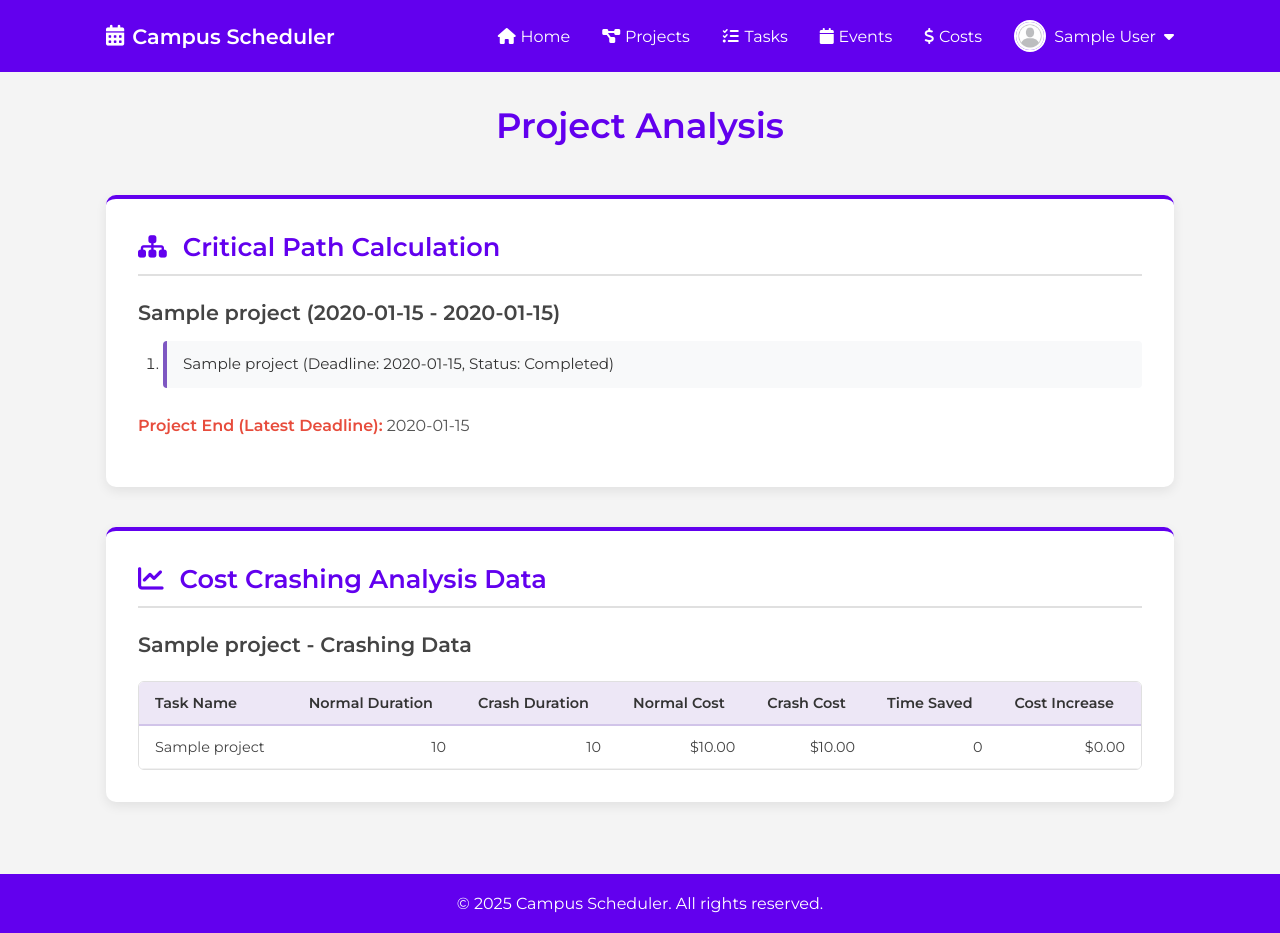
After one commit to awerks/preginex, a Flask app: page /analysis in a window 1280 px wide. The commit adds this page. Run offline with Flask 3, Linux system fonts and the light colour scheme; the visitor is signed in with stand-in values (Sample User, id 1); a database or web service that is not in the repository returns one stand-in record (values such as "Sample title"); some libraries are stand-ins or nearby versions.

Commit message:
Add cost crush and critical path calculations

```diff
--- a/app.py
+++ b/app.py
@@ -31,10 +31,11 @@ logger.info("Logging setup complete.")
 
 
 @app.route("/")
-@login_required
 def index():
 
-    user = session.get("name") or session.get("username").split("@")[0]
+    user = session.get("name")
+    if not user and session.get("username"):
+        user = session["username"].split("@")[0]
     return render_template("index.html", user=user)
 
 
@@ -186,8 +187,6 @@ def create_task():
 
     if "role_name" not in session or session["role_name"] not in ["Admin", "Manager"]:
         return "Unauthorized Access"
-    # if session["role_name"] == "Admin":
-    #     return "Only managers can create tasks"
 
     if request.method == "POST":
         task_name = request.form["task_name"]
@@ -353,6 +352,69 @@ def get_events():
     return jsonify(result if result else [])
 
 
+@app.route("/analysis", methods=["GET"])
+@login_required
+def analysis():
+    if "role_name" not in session or session["role_name"] not in ["Admin", "Manager"]:
+        flash("Unauthorized access.", "error")
+        return redirect(url_for("login"))
+
+    db = get_db()
+    projects_data = []
+    with db.cursor(cursor_factory=RealDictCursor) as cursor:
+
+        cursor.execute(
+            """
+            SELECT p.project_id, p.project_name, p.start_date, p.end_date,
+                   t.task_id, t.task_name, t.deadline, t.status, t.normal_duration, t.crash_duration,
+                   t.normal_cost, t.crash_cost
+            FROM projects p
+            LEFT JOIN tasks t ON p.project_id = t.project_id
+            WHERE t.task_id IS NOT NULL
+            ORDER BY p.project_id, t.deadline ASC;
+        """
+        )
+        rows = cursor.fetchall()
+
+        current_project_id = None
+        project_tasks = []
+        for row in rows:
+            if row["project_id"] != current_project_id:
+                if current_project_id is not None and project_tasks:
+                    projects_data[-1]["tasks"] = project_tasks
+                projects_data.append(
+                    {
+                        "project_id": row["project_id"],
+                        "project_name": row["project_name"],
+                        "start_date": row["start_date"],
+                        "end_date": row["end_date"],
+                        "tasks": [],
+                    }
+                )
+                current_project_id = row["project_id"]
+                project_tasks = []
+
+            project_tasks.append(
+                {
+                    "task_id": row["task_id"],
+                    "task_name": row["task_name"],
+                    "deadline": row["deadline"],
+                    "status": row["status"],
+                    "normal_duration": row["normal_duration"],
+                    "crash_duration": row["crash_duration"],
+                    "normal_cost": row["normal_cost"],
+                    "crash_cost": row["crash_cost"],
+                }
+            )
+
+        if projects_data and project_tasks:
+            projects_data[-1]["tasks"] = project_tasks
+
+    projects_data = [p for p in projects_data if p.get("tasks")]
+
+    return render_template("analysis.html", projects_data=projects_data)
+
+
 @app.route("/about", methods=["GET"])
 @login_required
 def about():
--- a/documentation/database/schema.sql
+++ b/documentation/database/schema.sql
@@ -33,6 +33,10 @@ CREATE TABLE IF NOT EXISTS tasks(
     status VARCHAR(50) DEFAULT 'Pending', -- 'Pending', 'In Progress', 'Completed'
     project_id INTEGER NOT NULL,
     assigned_to INTEGER NOT NULL,  -- Worker/Employee assigned to this task
+    normal_duration INTEGER DEFAULT 0,
+    crash_duration INTEGER DEFAULT 0,
+    crash_cost INTEGER DEFAULT 0,
+    normal_cost INTEGER DEFAULT 0,
     FOREIGN KEY (project_id) REFERENCES projects(project_id),
     FOREIGN KEY (assigned_to) REFERENCES users(user_id)
 );
--- a/static/css/styles.css
+++ b/static/css/styles.css
@@ -334,7 +334,7 @@ footer {
 }
 
 
-@media (max-width: 768px) {
+@media (max-width: 1024px) {
 
     .nav-toggle {
         display: block;
@@ -348,7 +348,7 @@ footer {
         top: 60px;
         left: 0;
         width: 100%;
-        font-size: 1.2rem;
+        font-size: 1.5rem;
         height: calc(100% - 60px);
         background-color: #6200ee;
         padding-top: 2rem;
@@ -447,7 +447,7 @@ footer {
     width: 100%;
     padding: 0.5rem;
     border: 1px solid #ccc;
-
+    font-size: .875rem;
     border-radius: 4px;
 }
 
@@ -640,7 +640,7 @@ footer {
 
 .task-form label {
     display: block;
-    margin-bottom: 0.5rem;
+    margin-bottom: 1rem;
     font-weight: 600;
     color: #333;
 }
@@ -867,3 +867,165 @@ h2 {
     resize: vertical;
     min-height: 80px;
 }
+
+.title {
+    text-align: center;
+    margin-bottom: 3rem;
+    color: #6200ee;
+    font-weight: 600;
+    font-size: 2.2rem;
+}
+
+.analysis-section {
+    background-color: #ffffff;
+    padding: 2rem;
+    margin-bottom: 2.5rem;
+    border-radius: 10px;
+    box-shadow: 0 4px 12px rgba(0, 0, 0, 0.08);
+    border-top: 4px solid #6200ee;
+}
+
+.analysis-section h2 {
+    color: #6200ee;
+    margin-top: 0;
+    margin-bottom: 1.5rem;
+    padding-bottom: 0.75rem;
+    border-bottom: 2px solid #e0e0e0;
+    font-size: 1.6rem;
+    font-weight: 600;
+    display: flex;
+    align-items: center;
+    gap: 0.5rem;
+}
+
+.analysis-section h2::before {
+    font-family: "Font Awesome 6 Free";
+    font-weight: 900;
+    margin-right: 0.5rem;
+}
+
+.analysis-section:nth-of-type(1) h2::before {
+    content: "\f0e8";
+}
+
+.analysis-section:nth-of-type(2) h2::before {
+    content: "\f201";
+}
+
+
+.analysis-section h3 {
+    color: #444;
+    margin-top: 1.5rem;
+    margin-bottom: 1rem;
+    font-size: 1.3rem;
+    font-weight: 600;
+}
+
+.analysis-section p {
+    margin-bottom: 1rem;
+    line-height: 1.7;
+    color: #555;
+    font-size: 1rem;
+}
+
+.analysis-section strong {
+    color: #e74c3c;
+    font-weight: 600;
+}
+
+.project-analysis {
+    margin-bottom: 2rem;
+    padding-bottom: 1.5rem;
+    border-bottom: 1px solid #eee;
+}
+
+.project-analysis:last-child {
+    border-bottom: none;
+    margin-bottom: 0;
+    padding-bottom: 0;
+}
+
+.task-list-ordered {
+    padding-left: 25px;
+    list-style: decimal;
+    margin-top: 1rem;
+    margin-bottom: 1.5rem;
+}
+
+.task-list-ordered li {
+    background-color: #f8f9fa;
+    padding: 0.75rem 1rem;
+    margin-bottom: 0.75rem;
+    border-left: 4px solid #7e57c2;
+    font-size: 0.95rem;
+    border-radius: 4px;
+    line-height: 1.5;
+}
+
+.table-responsive {
+    width: 100%;
+    overflow-x: auto;
+    margin-top: 1.5rem;
+    border: 1px solid #e0e0e0;
+    border-radius: 6px;
+}
+
+.cost-crashing-table {
+    width: 100%;
+    border-collapse: collapse;
+    font-size: 0.9rem;
+    background-color: #fff;
+}
+
+.cost-crashing-table thead th {
+    background-color: #ede7f6;
+    color: #333;
+    padding: 0.75rem 1rem;
+    font-weight: 600;
+    border: none;
+    border-bottom: 2px solid #d1c4e9;
+    text-align: left;
+    white-space: nowrap;
+}
+
+.cost-crashing-table tbody td {
+    padding: 0.75rem 1rem;
+    border: none;
+    border-bottom: 1px solid #f1f1f1;
+    color: #444;
+    text-align: right;
+    vertical-align: middle;
+}
+
+.cost-crashing-table tbody td:first-child {
+    text-align: left;
+    font-weight: 500;
+}
+
+.cost-crashing-table tbody tr {
+    transition: background-color 0.2s ease;
+}
+
+.cost-crashing-table tbody tr:nth-child(even) {
+    background-color: #fdfcfe;
+}
+
+.cost-crashing-table tbody tr:hover {
+    background-color: #f5f3f7;
+}
+
+.warning-box {
+    background-color: #fff3cd;
+    color: #856404;
+    border: 1px solid #ffeeba;
+    border-left: 5px solid #ffc107;
+    padding: 1rem 1.5rem;
+    margin-bottom: 2rem;
+    border-radius: 6px;
+    text-align: left;
+}
+
+.warning-box strong {
+    color: #856404;
+    font-weight: 600;
+}
--- /dev/null
+++ b/templates/analysis.html
@@ -0,0 +1,83 @@
+{% extends "base.html" %} {% block title %}Project Analysis{% endblock %} {% block content %}
+<h1 class="title">Project Analysis</h1>
+
+<section class="analysis-section">
+    <h2>Critical Path Calculation</h2>
+
+    {% if projects_data %} {% for project in projects_data %}
+    <div class="project-analysis">
+        <h3>
+            {{ project.project_name }} ({{ project.start_date.strftime('%Y-%m-%d') if project.start_date else 'N/A' }} -
+            {{ project.end_date.strftime('%Y-%m-%d') if project.end_date else 'N/A' }})
+        </h3>
+        {% if project.tasks %}
+        <ol class="task-list-ordered">
+            {% for task in project.tasks %}
+            <li>
+                {{ task.task_name }} (Deadline: {{ task.deadline.strftime('%Y-%m-%d') if task.deadline else 'N/A' }},
+                Status: {{ task.status }})
+            </li>
+            {% endfor %}
+        </ol>
+        <p>
+            <strong>Project End (Latest Deadline):</strong> {{ project.tasks[-1].deadline.strftime('%Y-%m-%d') if
+            project.tasks and project.tasks[-1].deadline else 'N/A' }}
+        </p>
+        {% else %}
+        <p>No tasks found for this project.</p>
+        {% endif %}
+    </div>
+    {% endfor %} {% else %}
+    <p>No projects found with tasks for deadline-based path analysis.</p>
+    {% endif %}
+</section>
+
+<section class="analysis-section">
+    <h2>Cost Crashing Analysis Data</h2>
+
+    {% if projects_data %} {% for project in projects_data %}
+    <div class="project-analysis">
+        <h3>{{ project.project_name }} - Crashing Data</h3>
+        {% if project.tasks %}
+        <div class="table-responsive">
+            <table class="cost-crashing-table">
+                <thead>
+                    <tr>
+                        <th>Task Name</th>
+                        <th>Normal Duration</th>
+                        <th>Crash Duration</th>
+                        <th>Normal Cost</th>
+                        <th>Crash Cost</th>
+                        <th>Time Saved</th>
+                        <th>Cost Increase</th>
+                    </tr>
+                </thead>
+                <tbody>
+                    {% for task in project.tasks %}
+                    <tr>
+                        <td>{{ task.task_name }}</td>
+                        <td>{{ task.normal_duration if task.normal_duration is not none else 'N/A' }}</td>
+                        <td>{{ task.crash_duration if task.crash_duration is not none else 'N/A' }}</td>
+                        <td>{{ "${:,.2f}".format(task.normal_cost) if task.normal_cost is not none else 'N/A' }}</td>
+                        <td>{{ "${:,.2f}".format(task.crash_cost) if task.crash_cost is not none else 'N/A' }}</td>
+                        {% set time_saved = task.normal_duration - task.crash_duration if task.normal_duration is not
+                        none and task.crash_duration is not none else None %}
+                        <td>{{ time_saved if time_saved is not none else 'N/A' }}</td>
+                        {% set cost_increase = task.crash_cost - task.normal_cost if task.crash_cost is not none and
+                        task.normal_cost is not none else None %}
+                        <td>{{ "${:,.2f}".format(cost_increase) if cost_increase is not none else 'N/A' }}</td>
+                    </tr>
+                    {% endfor %}
+                </tbody>
+            </table>
+        </div>
+        {% else %}
+        <p>No tasks found for this project.</p>
+        {% endif %}
+    </div>
+    {% endfor %} {% else %}
+    <p>No projects found with tasks for cost crashing analysis.</p>
+    {% endif %}
+</section>
+
+{% endblock %}
--- a/templates/base.html
+++ b/templates/base.html
@@ -1,23 +1,24 @@
-<!DOCTYPE html>
+<!doctype html>
 <html lang="en">
+    <head>
+        <meta charset="UTF-8" />
+        <title>{% block title %}Campus Event & Task Scheduler{% endblock %}</title>
+        <meta name="viewport" content="width=device-width, initial-scale=1.0" />
+        <link rel="stylesheet" href="{{ url_for('static', filename='css/styles.css') }}" />
+        <link rel="preconnect" href="https://fonts.googleapis.com" />
+        <link rel="preconnect" href="https://fonts.gstatic.com" crossorigin />
+        <link
+            href="https://fonts.googleapis.com/css2?family=Montserrat:wght@300;400;600;700&display=swap"
+            rel="stylesheet" />
+        <link rel="stylesheet" href="https://cdnjs.cloudflare.com/ajax/libs/font-awesome/6.1.1/css/all.min.css" />
+        <link rel="icon" type="image/x-icon" href="{{ url_for('static', filename='images/favicon.ico') }}" />
 
-<head>
-    <meta charset="UTF-8">
-    <title>{% block title %}Campus Event & Task Scheduler{% endblock %}</title>
-    <meta name="viewport" content="width=device-width, initial-scale=1.0">
-    <link rel="stylesheet" href="{{ url_for('static', filename='css/styles.css') }}">
-    <link rel="preconnect" href="https://fonts.googleapis.com">
-    <link rel="preconnect" href="https://fonts.gstatic.com" crossorigin>
-    <link href="https://fonts.googleapis.com/css2?family=Montserrat:wght@300;400;600;700&display=swap" rel="stylesheet">
-    <link rel="stylesheet" href="https://cdnjs.cloudflare.com/ajax/libs/font-awesome/6.1.1/css/all.min.css">
-    <link rel="icon" type="image/x-icon" href="{{ url_for('static', filename='images/favicon.ico') }}">
-
-    <meta property="og:title" content="Campus Scheduler">
-    <meta property="og:description" content="Create and manage your events and tasks easily.">
-    <meta property="og:image" content="https://preginex.fun/static/images/favicon.ico">
-    <meta property="og:url" content="https://preginex.fun">
-    <meta property="og:type" content="website">
-    <meta name="author" content="awerks">
+        <meta property="og:title" content="Campus Scheduler" />
+        <meta property="og:description" content="Create and manage your events and tasks easily." />
+        <meta property="og:image" content="https://preginex.fun/static/images/favicon.ico" />
+        <meta property="og:url" content="https://preginex.fun" />
+        <meta property="og:type" content="website" />
+        <meta name="author" content="awerks" />
     </head>
 
     <body>
@@ -37,28 +38,9 @@
 
                     <ul class="nav-menu">
                         <li class="nav-item">
-                        <a href="{{ url_for('index') }}" class="nav-link">
-                            <i class="fas fa-home"></i> Home
-                        </a>
+                            <a href="{{ url_for('index') }}" class="nav-link"> <i class="fas fa-home"></i> Home </a>
                         </li>
-                    {% if session.get('username') %}
-                    {% if session.get('role_name') in ['Admin','Manager'] %}
-                    <li class="nav-item">
-                        <a href="{{ url_for('projects') }}" class="nav-link">
-                            <i class="fas fa-project-diagram"></i> Projects
-                        </a>
-                    </li>
-                    {% endif %}
-                    <li class="nav-item">
-                        <a href="{{ url_for('tasks') }}" class="nav-link">
-                            <i class="fas fa-tasks"></i> Tasks
-                        </a>
-                    </li>
-                    <li class="nav-item">
-                        <a href="{{ url_for('events') }}" class="nav-link">
-                            <i class="fas fa-calendar"></i> Events
-                        </a>
-                    </li>
+                        {% if not session.get('username') %}
                         <li class="nav-item">
                             <a href="{{ url_for('about') }}" class="nav-link">
                                 <i class="fas fa-info-circle"></i> About
@@ -69,6 +51,28 @@
                                 <i class="fas fa-user-shield"></i> Privacy
                             </a>
                         </li>
+                        {% endif %} {% if session.get('username') %} {% if session.get('role_name') in
+                        ['Admin','Manager'] %}
+                        <li class="nav-item">
+                            <a href="{{ url_for('projects') }}" class="nav-link">
+                                <i class="fas fa-project-diagram"></i> Projects
+                            </a>
+                        </li>
+                        {% endif %}
+                        <li class="nav-item">
+                            <a href="{{ url_for('tasks') }}" class="nav-link"> <i class="fas fa-tasks"></i> Tasks </a>
+                        </li>
+                        <li class="nav-item">
+                            <a href="{{ url_for('events') }}" class="nav-link">
+                                <i class="fas fa-calendar"></i> Events
+                            </a>
+                        </li>
+                        <li class="nav-item">
+                            <a href="{{ url_for('analysis') }}" class="nav-link">
+                                <i class="fas fa-dollar-sign"></i> Costs
+                            </a>
+                        </li>
+
                         <li class="nav-item" id="logout-link">
                             <a href="{{ url_for('auth.logout') }}" class="nav-link">
                                 <i class="fas fa-sign-out-alt"></i> Logout
@@ -76,21 +80,27 @@
                         </li>
                         <li class="nav-item profile-dropdown" id="profile-dropdown">
                             <a href="#" class="nav-link profile-trigger">
-                            <img src="{{ session.get('profile_pic', url_for('static', filename='images/placeholder.jpg')) }}"
-                                alt="Profile Picture" class="profile-pic">
-                            <span class="profile-name">{{ session.get('name', session.get('username', 'User')) }}</span>
+                                <img
+                                    src="{{ session.get('profile_pic', url_for('static', filename='images/placeholder.jpg')) }}"
+                                    alt="Profile Picture"
+                                    class="profile-pic" />
+                                <span class="profile-name"
+                                    >{{ session.get('name', session.get('username', 'User')) }}</span
+                                >
                                 <i class="fas fa-caret-down"></i>
                             </a>
                             <div class="dropdown-content">
                                 <div class="profile-info">
-                                <img src="{{ session.get('profile_pic', url_for('static', filename='images/placeholder.jpg')) }}"
-                                    alt="Profile Picture" class="profile-pic-large">
+                                    <img
+                                        src="{{ session.get('profile_pic', url_for('static', filename='images/placeholder.jpg')) }}"
+                                        alt="Profile Picture"
+                                        class="profile-pic-large" />
                                     <div class="profile-text">
                                         <span class="profile-username">{{ session.get('username', 'Profile') }}</span>
                                         <span class="profile-username">{{ session.get('role_name', 'User') }}</span>
                                     </div>
                                 </div>
-                            <hr>
+                                <hr />
                                 <a href="{{ url_for('auth.logout') }}" class="dropdown-link">Logout</a>
                             </div>
                         </li>
@@ -111,29 +121,22 @@
             </nav>
         </header>
 
-    <main class="container">
-        {% block content %}{% endblock %}
-    </main>
+        <main class="container">{% block content %}{% endblock %}</main>
 
         <footer>
             <div class="footer-container">
-            <p>&copy; {{ current_year if current_year else "2025" }} Campus Scheduler. All rights reserved.
-
-            </p>
-
+                <p>&copy; {{ current_year if current_year else "2025" }} Campus Scheduler. All rights reserved.</p>
             </div>
         </footer>
 
         <script>
-        const navToggle = document.querySelector('.nav-toggle');
-        const navMenu = document.querySelector('.nav-menu');
+            const navToggle = document.querySelector(".nav-toggle");
+            const navMenu = document.querySelector(".nav-menu");
 
-        navToggle.addEventListener('click', () => {
-            navMenu.classList.toggle('nav-menu_visible');
-            document.body.classList.toggle('menu-open', navMenu.classList.contains('nav-menu_visible'));
+            navToggle.addEventListener("click", () => {
+                navMenu.classList.toggle("nav-menu_visible");
+                document.body.classList.toggle("menu-open", navMenu.classList.contains("nav-menu_visible"));
             });
         </script>
-
     </body>
-
 </html>
```
Also changed, not shown: templates/index.html (+7 -11 lines), 1 other file. Lines whose indentation alone changed are shown as unchanged.
